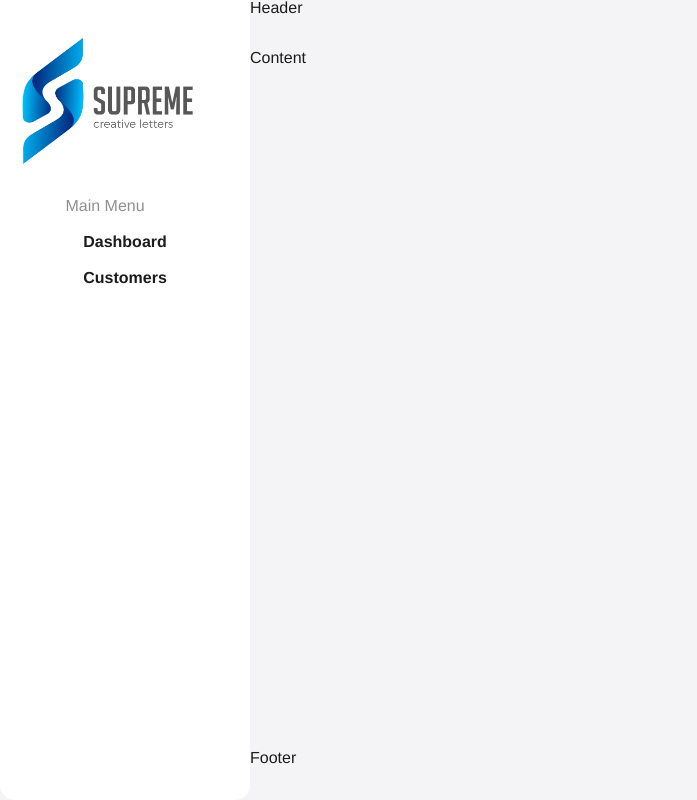
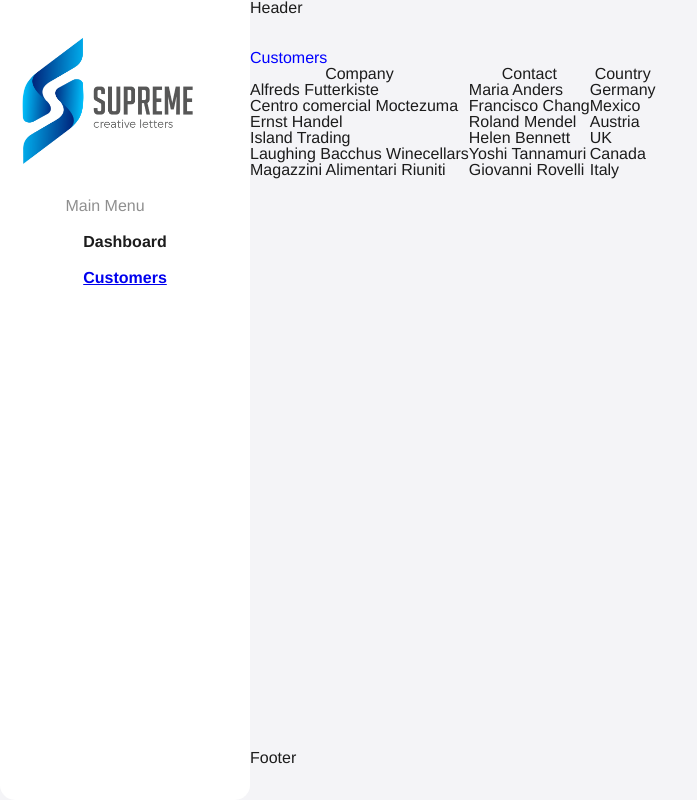
Before and after one commit to KatherinSernaMeza/customer-management-app, a React (Vite) app: page / in a window 1280 px wide. Shown: the whole page, without its empty margins (0-697 px from the left). Built offline with nearby package versions, Linux system fonts and the light colour scheme.

Commit message:
configure router

```diff
--- a/src/App.tsx
+++ b/src/App.tsx
@@ -1,10 +1,20 @@
 import ContextData from "./context/ContextData";
 import Layout from "./page/Layout";
 
+import { BrowserRouter, Routes, Route } from "react-router-dom";
+import Customers from "./page/Customers";
 function App() {
   return (
     <ContextData>
-      <Layout />
+      {/* <Layout /> */}
+
+      <BrowserRouter>
+        <Routes>
+          <Route path="/" element={<Layout />}>
+            <Route index element={<Customers />} />
+          </Route>
+        </Routes>
+      </BrowserRouter>
     </ContextData>
   );
 }
--- a/src/components/Content.tsx
+++ b/src/components/Content.tsx
@@ -1,5 +1,11 @@
+import { Outlet } from "react-router-dom";
+
 const Content = () => {
-  return <main className="main">Content</main>;
+  return (
+    <main className="main">
+      <Outlet />
+    </main>
+  );
 };
 
 export default Content;
--- /dev/null
+++ b/src/components/customers/CustomerTable.tsx
@@ -0,0 +1,49 @@
+const CustomerTable = () => {
+  return (
+    <div>
+      <table>
+        <thead>
+          <tr>
+            <th>Company</th>
+            <th>Contact</th>
+            <th>Country</th>
+          </tr>
+        </thead>
+        <tbody>
+          <tr>
+            <td>Alfreds Futterkiste</td>
+            <td>Maria Anders</td>
+            <td>Germany</td>
+          </tr>
+          <tr>
+            <td>Centro comercial Moctezuma</td>
+            <td>Francisco Chang</td>
+            <td>Mexico</td>
+          </tr>
+          <tr>
+            <td>Ernst Handel</td>
+            <td>Roland Mendel</td>
+            <td>Austria</td>
+          </tr>
+          <tr>
+            <td>Island Trading</td>
+            <td>Helen Bennett</td>
+            <td>UK</td>
+          </tr>
+          <tr>
+            <td>Laughing Bacchus Winecellars</td>
+            <td>Yoshi Tannamuri</td>
+            <td>Canada</td>
+          </tr>
+          <tr>
+            <td>Magazzini Alimentari Riuniti</td>
+            <td>Giovanni Rovelli</td>
+            <td>Italy</td>
+          </tr>
+        </tbody>
+      </table>
+    </div>
+  );
+};
+
+export default CustomerTable;
--- a/src/components/menu/Nav.tsx
+++ b/src/components/menu/Nav.tsx
@@ -1,13 +1,16 @@
+import { Link } from "react-router-dom";
 import logoCompany from "../../../public/logo-company.jpg";
+
 const Nav = () => {
   return (
     <>
       <img width="100%" src={logoCompany} />
-
       <ul>
         <li className="title-items">Main Menu</li>
         <li>Dashboard</li>
-        <li>Customers</li>
+        <li>
+          <Link to="customers">Customers </Link>
+        </li>
       </ul>
     </>
   );
--- a/src/components/menu/NavDevice.tsx
+++ b/src/components/menu/NavDevice.tsx
@@ -4,6 +4,7 @@ import { FaWindowClose } from "react-icons/fa";
 import { TodoContext } from "../../context/ContextData";
 import { MenuContextType } from "../../@Types/MenuContextType";
 import logoCompany from "../../../public/logo-company.jpg";
+import { Link } from "react-router-dom";
 
 const NavDevice = () => {
   const { updateShowMenu, showMenu } = useContext(
@@ -48,7 +49,9 @@ const NavDevice = () => {
           <ul>
             <li className="title-items">Main Menu</li>
             <li>Dashboard</li>
-            <li>Customers</li>
+            <li>
+              <Link to="customers">Customers </Link>
+            </li>
           </ul>
         </div>
       </div>
--- a/src/main.tsx
+++ b/src/main.tsx
@@ -1,6 +1,6 @@
 import React from "react";
 import ReactDOM from "react-dom/client";
-import App from "./App.tsx";
+import App from "./App";
 
 ReactDOM.createRoot(document.getElementById("root") as HTMLElement).render(
   <React.StrictMode>
--- /dev/null
+++ b/src/page/Customers.tsx
@@ -0,0 +1,12 @@
+import CustomerTable from "../components/customers/CustomerTable";
+
+const Customers = () => {
+  return (
+    <div>
+      <h1>Customers</h1>
+      <CustomerTable />
+    </div>
+  );
+};
+
+export default Customers;
```
